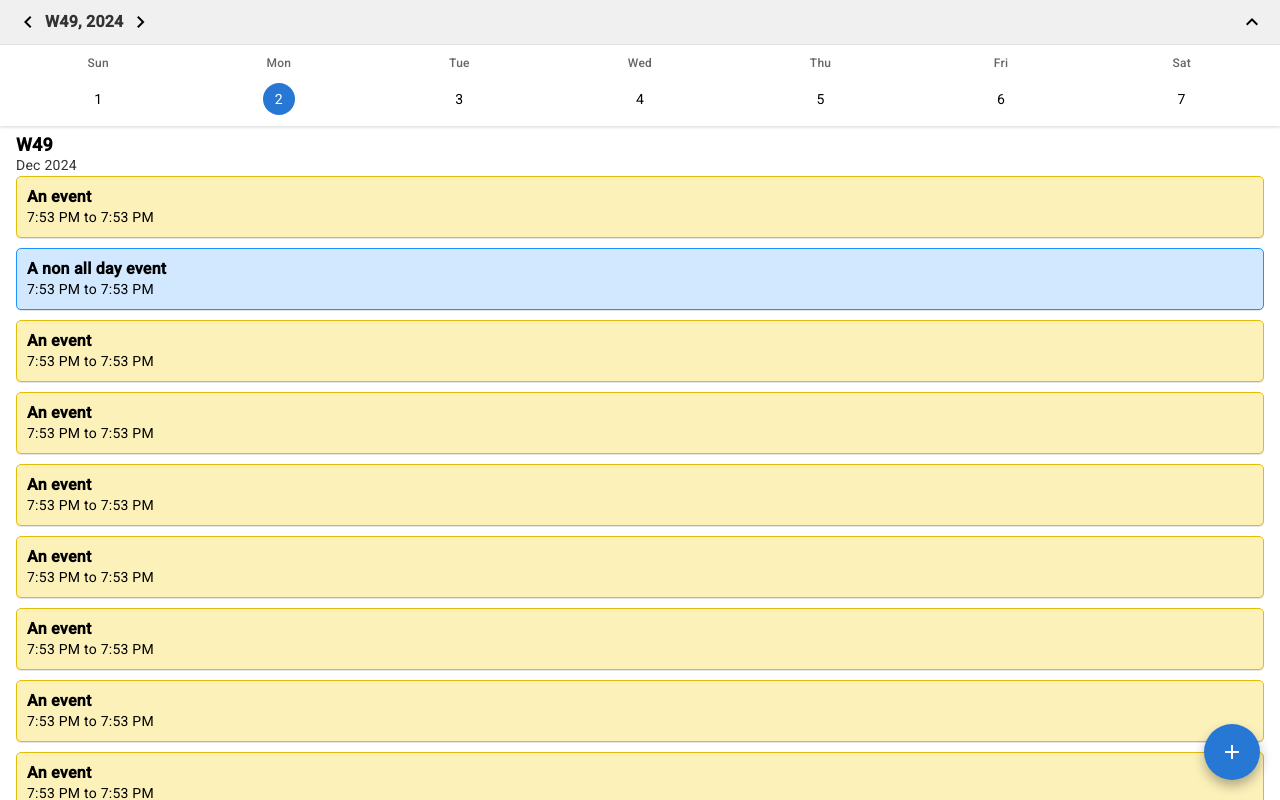
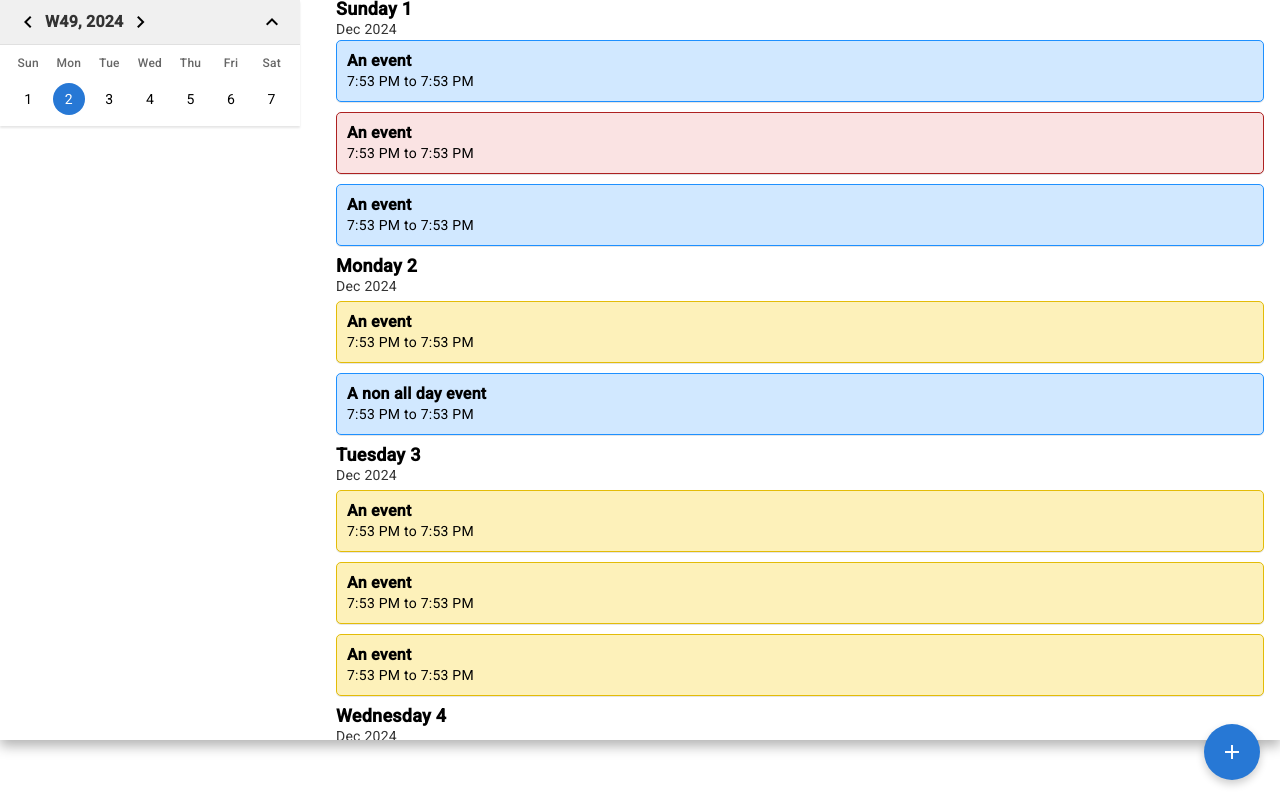
Before and after one commit to MarcusMLarsson/angular-calendar-list-view, an Angular app: page / in a window 1280 px wide. Built offline with nearby package versions, Linux system fonts and the light colour scheme.

Commit message:
add dekstop layout

```diff
--- a/src/app/smart/smart.component.scss
+++ b/src/app/smart/smart.component.scss
@@ -1,8 +1,10 @@
+/* Base Layout (for mobile) */
 .calendar-container {
   display: flex;
   flex-direction: column;
   height: 100vh;
   overflow: hidden;
+  box-shadow: 0 6px 12px rgba(0, 0, 0, 0.3);
 }
 
 .scroll-container {
@@ -42,5 +44,40 @@ app-list {
   z-index: 20;
   cursor: pointer;
   transition: background-color 0.3s;
-  box-shadow: 0 6px 12px rgba(0, 0, 0, 0.3);
 }
+
+/* Desktop Layout */
+@media (min-width: 1024px) {
+  .calendar-container {
+    display: flex;
+    flex-direction: row; /* Switch to a horizontal layout */
+    height: auto;
+    overflow: initial;
+  }
+
+  app-date-picker {
+    width: 300px; /* Adjust the width of the date picker */
+    position: sticky; /* Makes the date picker stay at the top of the scrollable area */
+    top: 0; /* Sticks to the top of the screen/container */
+    background-color: white;
+    z-index: 10; /* Ensures it stays above other elements */
+  }
+
+  .scroll-container {
+    margin-left: 20px; /* Adds space between date picker and event list */
+    margin-top: 0; /* Removes the top margin */
+    flex-grow: 1;
+    overflow-y: auto; /* Enable vertical scrolling */
+    min-height: 0;
+    max-height: calc(
+      100vh - 60px
+    ); /* Makes the scroll area fill the available space below the sticky date picker */
+  }
+
+  .add-event-button {
+    position: fixed;
+    bottom: 20px;
+    right: 20px;
+    z-index: 20;
+  }
+}
--- a/src/app/smart/smart.component.ts
+++ b/src/app/smart/smart.component.ts
@@ -40,7 +40,7 @@ export class SmartComponent implements OnChanges, OnInit, AfterViewInit {
   /**
    * Determines how events are grouped in the list view, either by day, week, or month.
    */
-  listView = ListView.Week;
+  listView = ListView.Day;
 
   /**
    * An array of events to display on view
```
